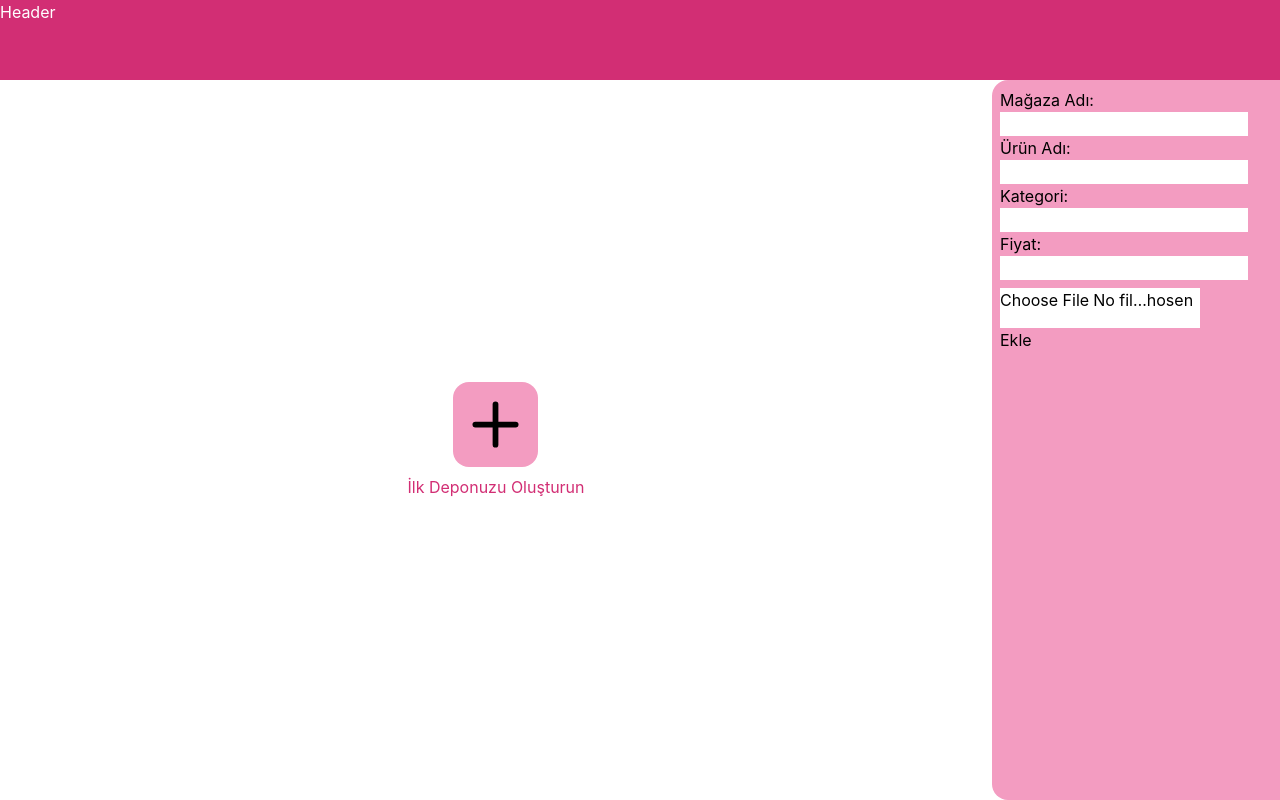
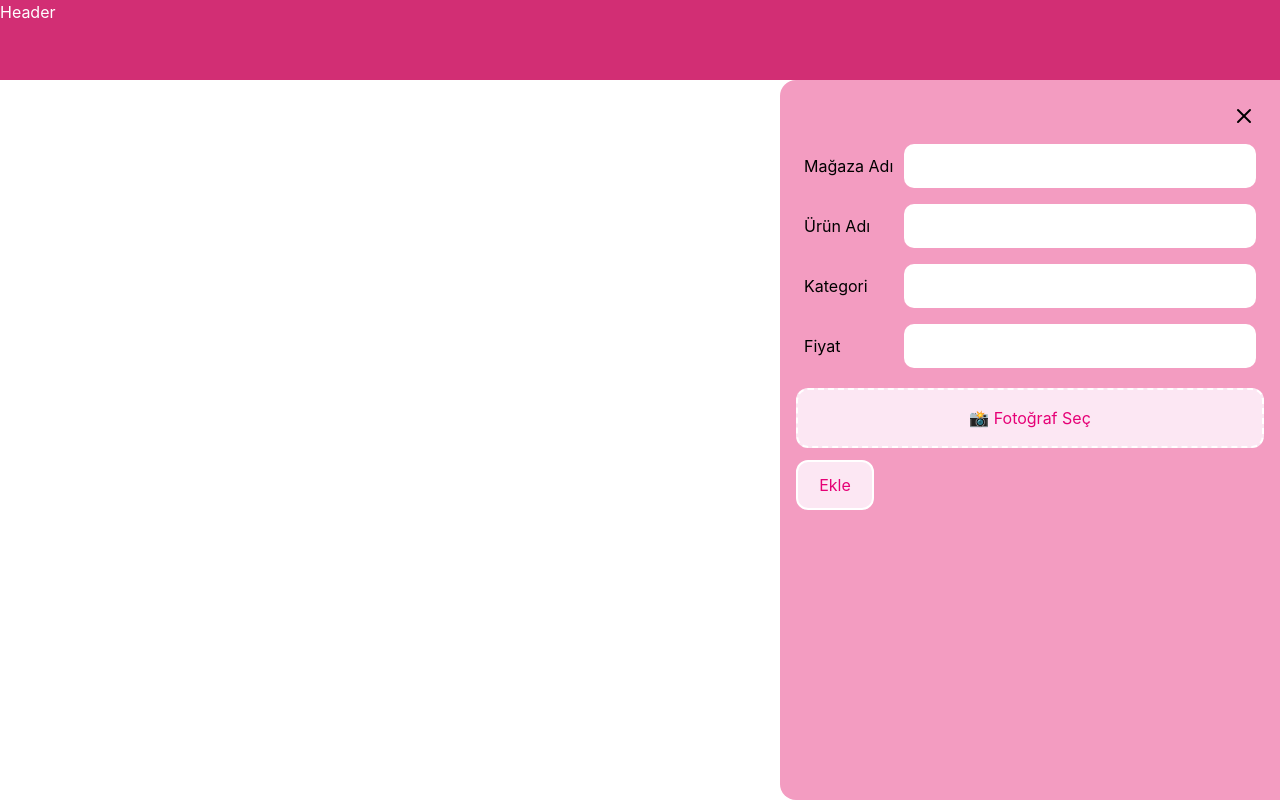
Before and after one commit to Irem44/style-keeper, a React (Vite) app: page / in a window 1280 px wide. Both pictures are taken after a click on the icon 639 px from the left and 424 px from the top of the page. Built offline with nearby package versions, Linux system fonts and the light colour scheme.

Commit message:
added new folder

```diff
--- a/package.json
+++ b/package.json
@@ -10,6 +10,7 @@
     "preview": "vite preview"
   },
   "dependencies": {
+    "@supabase/supabase-js": "^2.101.1",
     "@tailwindcss/vite": "^4.2.2",
     "lucide-react": "^0.577.0",
     "react": "^19.2.0",
--- /dev/null
+++ b/src/components/CustomButton.tsx
@@ -0,0 +1,19 @@
+interface CustomButtonProps {
+  type: "submit" | "reset" | "button";
+  className?: string;
+  children: string;
+}
+
+const CustomButton = ({ type, className, children }: CustomButtonProps) => {
+  return (
+    <button
+      className={`  border-2  border-white bg-pink-100 p-2 rounded-xl text-center cursor-pointer hover:bg-pink-200 transition-all
+        mt-3 mb-3 text-pink-600 w-2/12 h-12.5
+        " ${className}`}
+      type={type}
+    >
+      {children}
+    </button>
+  );
+};
+export default CustomButton;
--- /dev/null
+++ b/src/components/CustomInput.tsx
@@ -0,0 +1,28 @@
+import type { UseFormRegisterReturn } from "react-hook-form";
+
+interface CustomInputProps {
+  label?: string;
+  type?: string;
+  register: UseFormRegisterReturn;
+  className?: string;
+  labelClassName?: string;
+}
+const CustomInput = ({
+  label,
+  type = "text",
+  register,
+  className,
+  labelClassName,
+}: CustomInputProps) => {
+  return (
+    <div className="flex flex-row  p-2 items-center justify-center">
+      <label className={`"text-sm  ${labelClassName}`}>{label}</label>
+      <input
+        type={type}
+        {...register}
+        className={`p-2.5  rounded-[10px] focus:outline-none bg-pink-100 ${className}`}
+      />
+    </div>
+  );
+};
+export default CustomInput;
--- a/src/components/ImageUploadButton.tsx
+++ b/src/components/ImageUploadButton.tsx
@@ -1,41 +1,22 @@
-import { useRef } from "react";
+import type { UseFormRegisterReturn } from "react-hook-form";
 
-const ImageUploadButton = () => {
-  const fileInputRef = useRef<HTMLInputElement>(null);
+interface Props {
+  register: UseFormRegisterReturn;
+}
 
-  const handleButtonClick = () => {
-    // Kendi butonumuza basıldığında gizli input'u tetikliyoruz
-    fileInputRef.current?.click();
-  };
-
-  const handleFileChange = (event: any) => {
-    const file = event.target.files[0];
-    if (file) {
-      console.log("Seçilen dosya:", file.name);
-      // Burada dosyayı önizleme veya yükleme işlemlerini yapabilirsin
-    }
-  };
-
+const ImageUploadButton = ({ register }: Props) => {
   return (
-    <div className="flex flex-col items-center gap-4">
-      {/* Gizli Input */}
-      <input
-        type="file"
-        ref={fileInputRef}
-        onChange={handleFileChange}
-        className="hidden"
-        accept="image/*" // Sadece resim dosyalarına izin verir
-      />
-
-      {/* Görünecek Şık Buton */}
-      <button
-        onClick={handleButtonClick}
-        className="bg-blue-600 hover:bg-blue-700 text-white px-6 py-2 rounded-lg
-                   transition-all duration-300 transform hover:scale-105 shadow-md
-                   flex items-center gap-2"
+    <div className="flex flex-col gap-2">
+      {/* Buraya tasarımımız gelecek */}
+      <label
+        htmlFor={register.name}
+        className="border-2 border-dashed border-white bg-pink-100 p-4 rounded-xl text-center cursor-pointer hover:bg-pink-200 transition-all
+        mt-3
+        "
       >
-        Select Image
-      </button>
+        <span className="text-pink-600">📸 Fotoğraf Seç</span>
+      </label>
+      <input type="file" id={register.name} className="hidden" {...register} />
     </div>
   );
 };
--- a/src/components/SideBar.tsx
+++ b/src/components/SideBar.tsx
@@ -1,4 +1,10 @@
-import { Form, useForm } from "react-hook-form";
+import { useForm } from "react-hook-form";
+import { supabase } from "../lib/supabase";
+import { cleanFileNime } from "../utils/stringHelpers";
+import CustomInput from "./CustomInput";
+import ImageUploadButton from "./ImageUploadButton";
+import CustomButton from "./CustomButton";
+import { X } from "lucide-react";
 
 interface CreationFormType {
   id: number;
@@ -7,47 +13,95 @@ interface CreationFormType {
     name: string;
     category: string;
     price: number;
-    imageUrl: string;
+    imageFile: FileList;
   };
 }
 const SideBar = () => {
   const {
     register,
     handleSubmit,
+    reset,
     formState: { errors },
   } = useForm<CreationFormType>();
-  const onSubmit = (data: CreationFormType) => {
-    console.log("Data", data);
+  const onSubmit = async (data: CreationFormType) => {
+    try {
+      const file = data.product.imageFile[0];
+      let publicUrl = "";
+
+      if (file) {
+        const cleanFileName = cleanFileNime(file.name);
+
+        //TODO upload(isimlendirme,dosya):Ben bu ismi ve bu dosyayı aldım storage a yükledim
+        const { data: uploadData, error: uploadError } = await supabase.storage
+          .from("wardrobe")
+          .upload(cleanFileName, file);
+
+        if (uploadError) throw uploadError;
+
+        //TODO getPublicUrl(isimlendirme):img tagı ile ulaşabileceğimiz url'e çevirir
+        const { data: urlData } = supabase.storage
+          .from("wardrobe")
+          .getPublicUrl(cleanFileName);
+        publicUrl = urlData.publicUrl;
+      }
+
+      const { error: insertError } = await supabase.from("clothes").insert([
+        {
+          product_name: data.product.name,
+          product_category: data.product.category,
+          product_price: data.product.price,
+          shop_name: data.shopName,
+          image_url: publicUrl,
+        },
+      ]);
+
+      if (insertError) throw insertError;
+
+      alert("Ürün başarıyla eklendi! 🎉");
+      // reset(); // Formu temizle
+    } catch (error: any) {
+      alert("Hata oluştu: " + error.message);
+      console.error(error);
+    }
   };
   return (
-    <div className="w-72 h-full rounded-l-2xl bg-[#F39CC1] flex flex-col p-2">
+    <div className="w-[500px] h-full rounded-l-2xl bg-[#F39CC1] flex flex-col p-4 ">
       <form onSubmit={handleSubmit(onSubmit)}>
-        <label>Mağaza Adı:</label>
-        <input
+        <div className="w-full flex justify-end p-2">
+          <X className=" cursor-pointer" />
+        </div>
+        <CustomInput
+          label="Mağaza Adı"
+          register={register("shopName")}
           type="text"
-          {...register("shopName")}
-          className="bg-white block"
+          className="bg-white  w-full"
+          labelClassName="w-[130px]"
         />
-        <label>Ürün Adı:</label>
-        <input
+
+        <CustomInput
+          label="Ürün Adı"
+          register={register("product.name")}
           type="text"
-          {...register("product.name")}
-          className="bg-white block"
+          className="bg-white w-full "
+          labelClassName="w-[130px]"
         />
-        <label>Kategori:</label>
-        <input
+        <CustomInput
+          label="Kategori"
+          register={register("product.category")}
           type="text"
-          {...register("product.category")}
-          className="bg-white block"
+          className="bg-white w-full"
+          labelClassName="w-[130px]"
         />
-        <label>Fiyat:</label>
-        <input
+
+        <CustomInput
+          label="Fiyat"
+          register={register("product.price")}
           type="number"
-          {...register("product.price")}
-          className="bg-white block"
+          className="bg-white w-full"
+          labelClassName="w-[130px]"
         />
-        <input type="file" className="bg-white mt-2 w-50 h-10 block" />
-        <button type="submit">Ekle</button>
+        <ImageUploadButton register={register("product.imageFile")} />
+        <CustomButton type="submit">Ekle</CustomButton>
       </form>
     </div>
   );
--- /dev/null
+++ b/src/lib/supabase.ts
@@ -0,0 +1,6 @@
+import { createClient } from "@supabase/supabase-js";
+
+const supabaseUrl = import.meta.env.VITE_SUPABASE_URL;
+const supabaseKey = import.meta.env.VITE_SUPABASE_ANON_KEY;
+
+export const supabase = createClient(supabaseUrl, supabaseKey);
--- a/src/pages/Home.tsx
+++ b/src/pages/Home.tsx
@@ -5,20 +5,29 @@ import SideBar from "../components/SideBar";
 
 const Home = () => {
   const [isSideBarOpen, setIsSideBarOpen] = useState<boolean>(false);
+  const [showPlus, setShowPlus] = useState<boolean>(true);
   return (
     <div className="flex flex-col">
       <Header />
+
       <div className="w-full h-[calc(100vh-80px)] flex items-center ">
         <div className="flex-1 flex justify-center">
+          {showPlus && (
             <div className="flex flex-col justify-center items-center">
               <Plus
                 size={85}
                 strokeWidth={2}
                 className="bg-[#F39CC1] p-2 rounded-2xl cursor-pointer"
-              onClick={() => setIsSideBarOpen(true)}
+                onClick={() => {
+                  setIsSideBarOpen(true);
+                  setShowPlus(false);
+                }}
               />
-            <span className="text-[#D22E74] mt-2">İlk Deponuzu Oluşturun</span>
+              <span className="text-[#D22E74] mt-2">
+                İlk Deponuzu Oluşturun
+              </span>
             </div>
+          )}
         </div>
 
         {isSideBarOpen && <SideBar />}
--- /dev/null
+++ b/src/utils/stringHelpers.ts
@@ -0,0 +1,21 @@
+export const cleanFileNime = (name: string) => {
+  //*Text de en son noktayı bul
+  const lastDotIndex = name.lastIndexOf(".");
+  //*Bulduğun noktadan sonraki kısmı al
+  const extension = name.substring(lastDotIndex);
+  //*En baştan noktaya kadar al
+  const newName = name.substring(0, lastDotIndex);
+
+  const cleanName = newName
+    .trim()
+    .toLowerCase()
+    .replace(/\s+/g, "-")
+    .replace(/ç/g, "c")
+    .replace(/ğ/g, "g")
+    .replace(/ı/g, "i")
+    .replace(/ö/g, "o")
+    .replace(/ş/g, "s")
+    .replace(/ü/g, "u")
+    .replace(/[^a-z0-9-]/g, "");
+  return `${Date.now()}-${cleanName}${extension}`;
+};
```
Also changed, not shown: 2 other files (tests, documents, lock files or other folders). Lines whose indentation alone changed are shown as unchanged.
